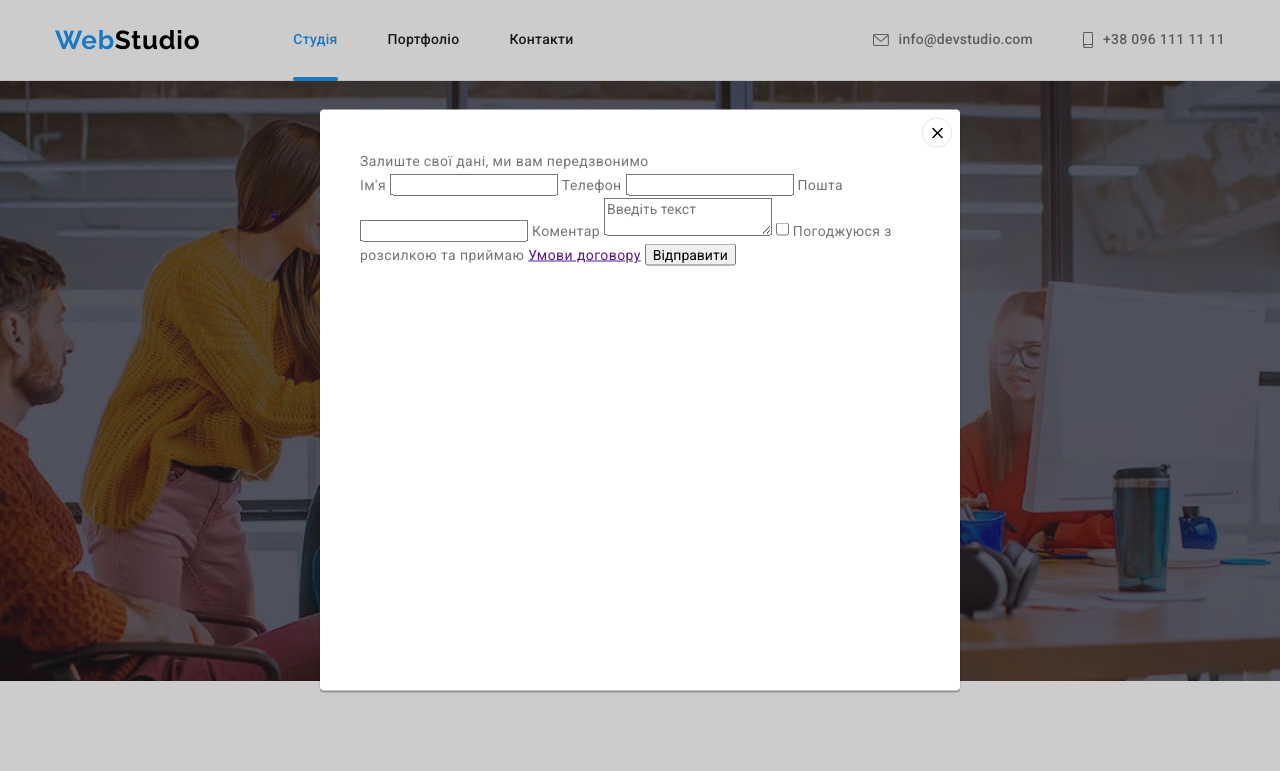
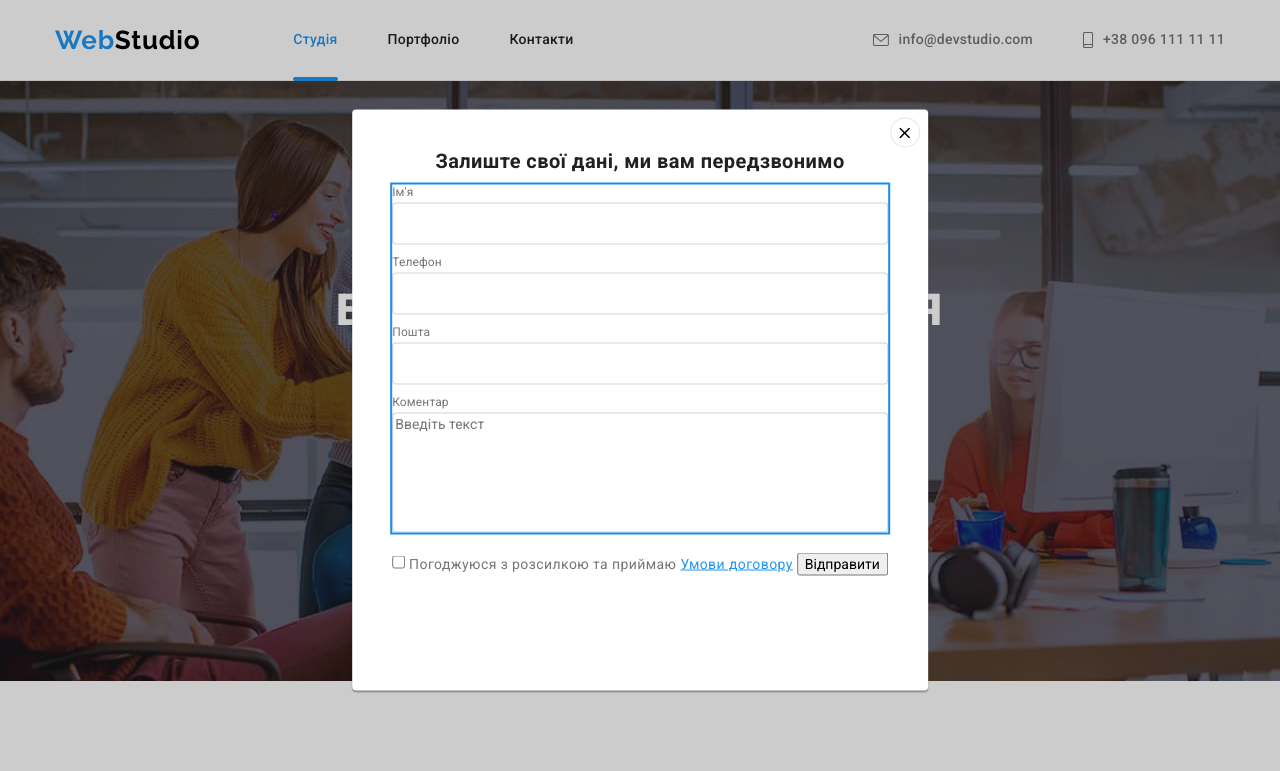
Before and after one commit to Volodymyr-Mospan/goit-markup-hw-06, a plain HTML site: page index.html in a window 1280 px wide. Both pictures are taken after a click on the button "Замовити послугу". Shown: the top 771 px of the page. Drawn offline with nearby package versions, Linux system fonts and the light colour scheme.

Commit message:
Adds formatting to input in modal-forms

```diff
--- a/css/styles.css
+++ b/css/styles.css
@@ -760,6 +760,9 @@ body {
 }
 
 .subscription-submit {
+  display: flex;
+  align-items: center;
+
   margin-left: 12px;
   padding: 10px 28px;
 
@@ -772,17 +775,13 @@ body {
   background-color: var(--accent-color);
   box-shadow: 0px 4px 4px rgba(0, 0, 0, 0.15);
   border-radius: 4px;
-  border: none;
+  border: 0;
 
   cursor: pointer;
 }
 
-.subscription-submit {
-  display: flex;
-  gap: 10px;
-}
-
 .subscriptin-icon {
+  margin-left: 10px;
   width: 24px;
   height: 24px;
   fill: var(--primary-bg-color);
@@ -820,7 +819,6 @@ body {
 
   min-width: 528px;
   min-height: 581px;
-  padding: 40px;
 
   transition: opacity 250ms cubic-bezier(0.4, 0, 0.2, 1),
     transform 250ms cubic-bezier(0.4, 0, 0.2, 1), box-shadow 250ms cubic-bezier(0.4, 0, 0.2, 1);
@@ -863,3 +861,70 @@ body {
 .modal .button-closing:hover {
   fill: var(--accent-color);
 }
+
+.modal-form {
+  width: 100%;
+  padding: 40px;
+}
+
+.modal-form > .title {
+  font-weight: 700;
+  font-size: 20px;
+  line-height: 1.15;
+  margin-bottom: 12px;
+}
+
+.modal-form-fields {
+  display: flex;
+  flex-direction: column;
+
+  margin-bottom: 20px;
+
+  outline: 2px solid #188ce8;
+}
+
+.modal-form-label {
+  margin-bottom: 4px;
+  font-size: 12px;
+  line-height: 1.17;
+  letter-spacing: 0.01em;
+}
+
+.modal-form-input {
+  padding: 12px 42px;
+  margin-bottom: 10px;
+
+  border: 1px solid rgba(33, 33, 33, 0.2);
+  border-radius: 4px;
+}
+
+.modal-form-input:hover,
+.modal-form-input:focus {
+  cursor: pointer;
+
+  border: 1px solid var(--accent-color);
+}
+
+.modal-form-comment-input {
+  resize: none;
+
+  width: 100%;
+  height: 120px;
+
+  border: 1px solid rgba(33, 33, 33, 0.2);
+  border-radius: 4px;
+}
+
+.modal-form-comment-input:hover,
+.modal-form-comment-input:focus {
+  cursor: pointer;
+
+  border: 1px solid var(--accent-color);
+}
+
+.modal-form-offer-link {
+  color: var(--accent-color);
+}
+
+.modal-form-submit {
+}
--- a/index.html
+++ b/index.html
@@ -466,32 +466,34 @@
         </button>
 
         <form class="modal-form" name="modal-form">
-          <p class="modal-form-title">Залиште свої дані, ми вам передзвонимо</p>
+          <p class="title">Залиште свої дані, ми вам передзвонимо</p>
 
-          <label for="modal-form-name">Ім'я</label>
+          <div class="modal-form-fields">
+            <label class="modal-form-label" for="modal-form-name">Ім'я</label>
             <input class="modal-form-input" type="text" name="name" id="modal-form-name" />
 
-          <label for="modal-form-tel">Телефон</label>
+            <label class="modal-form-label" for="modal-form-tel">Телефон</label>
             <input class="modal-form-input" type="tel" name="tel" id="modal-form-tel" />
 
-          <label for="modal-form-email">Пошта</label>
+            <label class="modal-form-label" for="modal-form-email">Пошта</label>
             <input class="modal-form-input" type="email" name="email" id="modal-form-email" />
 
-          <label for="modal-form-comment">Коментар</label>
+            <label class="modal-form-label" for="modal-form-comment">Коментар</label>
             <textarea
+              class="modal-form-comment-input"
               name="modal-form-comment-input"
               id="modal-form-comment"
               placeholder="Введіть текст"
             ></textarea>
+          </div>
 
           <input type="checkbox" name="modal-form-offer" id="modal-form-offer" />
-          <label for="modal-form-offer">Погоджуюся з розсилкою та приймаю</label>
-          <a href="">Умови договору</a>
+          <label class="modal-form-offer" for="modal-form-offer"
+            >Погоджуюся з розсилкою та приймаю</label
+          >
+          <a class="modal-form-offer-link" href="">Умови договору</a>
 
-          <button class="modal-form-submit" type="submit">
-            Відправити
-          </button>
-
+          <button class="modal-form-submit" type="submit">Відправити</button>
         </form>
       </div>
     </div>
```
Lines whose indentation alone changed are shown as unchanged.
